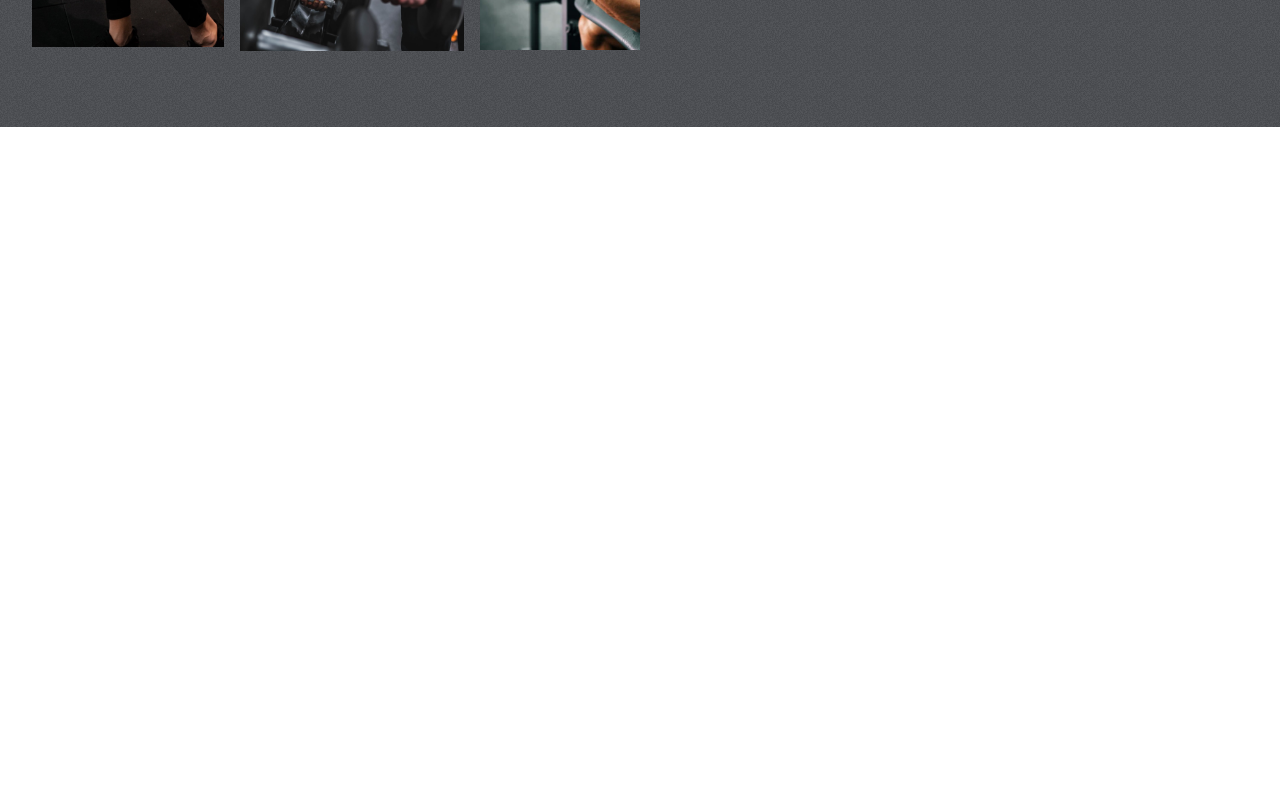
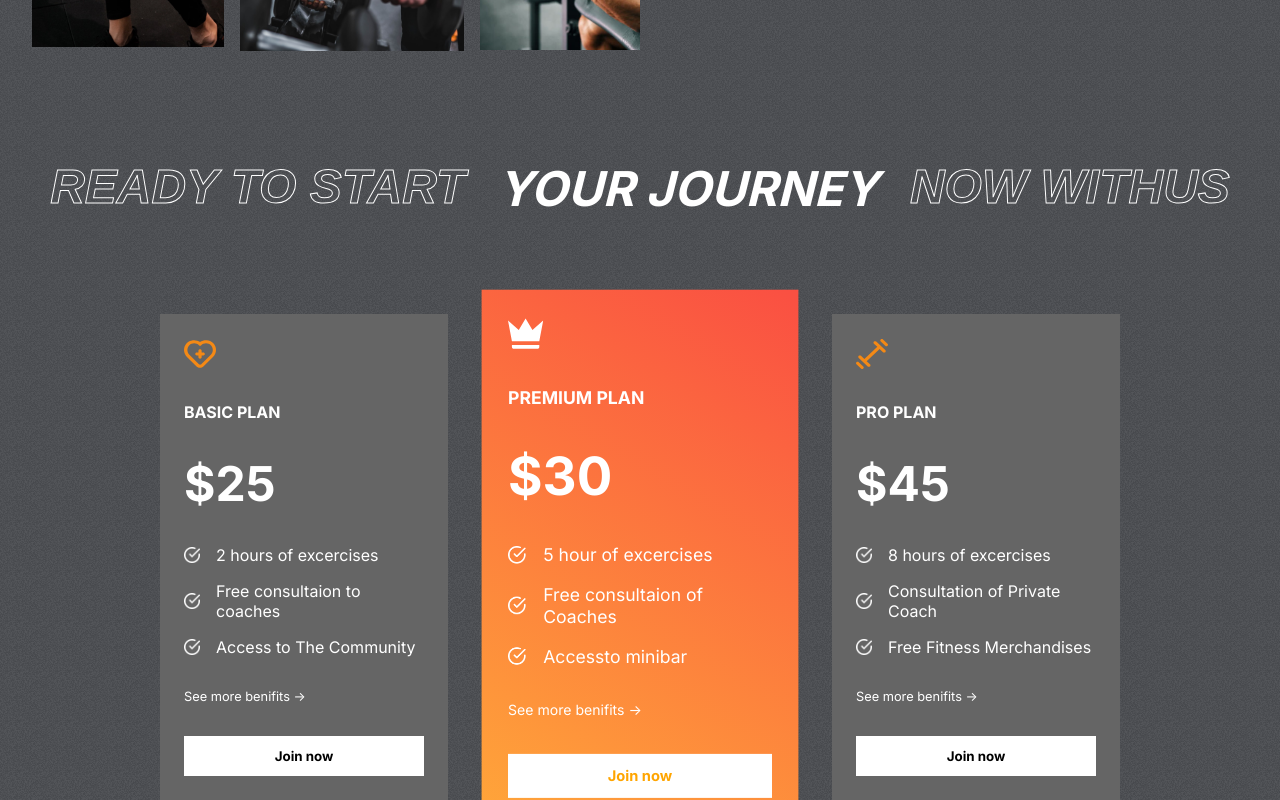
Before and after one commit to dashrathshinde07/ReactGymPro, a React (Create React App) app: page / in a window 1280 px wide. Shown: the part 1664-2464 px from the top of the page. Before the commit the page ends 1791 px from the top, so only its background shows below. Built offline with nearby package versions, Linux system fonts and the light colour scheme.

Commit message:
plans section is done with styling

```diff
--- a/src/App.js
+++ b/src/App.js
@@ -1,5 +1,6 @@
 import "./App.css";
 import Hero from "./components/Hero/Hero";
+import Plans from "./components/Plans/Plans";
 import Programs from "./components/Programs/Programs";
 import Reasons from "./components/Reasons/Reasons";
 function App() {
@@ -7,6 +8,7 @@
     <Hero/>
     <Programs/>
     <Reasons/>
+    <Plans/>
   </div>;
 }
 
--- /dev/null
+++ b/src/components/Plans/Plans.css
@@ -0,0 +1,72 @@
+.plans-container {
+  margin-top: -4rem;
+  padding: 0 2rem;
+  display: flex;
+  flex-direction: column;
+  gap: 4rem;
+  position: relative;
+}
+
+.plans {
+  display: flex;
+  align-items: center;
+  justify-content: center;
+  gap: 3rem;
+}
+
+.plan {
+  display: flex;
+  flex-direction: column;
+  background: var(--caloryCard);
+  color: white;
+  gap: 2rem;
+  padding: 1.5rem;
+  width: 15rem;
+}
+
+.plan:nth-child(2) {
+  background: var(--planCard);
+  transform: scale(1.1);
+}
+
+.plan > svg {
+  fill: var(--orange);
+  width: 2rem;
+  height: 2rem;
+}
+
+.plan > :nth-child(2) {
+  font-size: 1rem;
+  font-weight: bold;
+}
+.plan > :nth-child(3) {
+  font-size: 3rem;
+  font-weight: bold;
+}
+.plan > :nth-child(5) {
+  font-size: 0.8rem;
+}
+
+.features {
+  display: flex;
+  flex-direction: column;
+  gap: 1rem;
+}
+
+.feature {
+  display: flex;
+  align-items: center;
+  gap: 1rem;
+}
+
+.feature > img {
+  width: 1rem;
+}
+
+.plans > :nth-child(2) > svg {
+  fill: white;
+}
+
+.plans > :nth-child(2) > button {
+  color: orange;
+}
--- /dev/null
+++ b/src/components/Plans/Plans.jsx
@@ -0,0 +1,47 @@
+import React from "react";
+import "./Plans.css";
+import { plansData } from "../../data/plansData";
+import whiteTick from "../../assets/whiteTick.png";
+
+const Plans = () => {
+  return (
+    <>
+      <div className="plans-container">
+        <div
+          className="programs-header"
+          style={{
+            gap: "2rem",
+          }}
+        >
+          <span className="stroke-text">READY TO START</span>
+          <span>YOUR JOURNEY</span>
+          <span className="stroke-text">NOW WITHUS</span>
+        </div>
+
+        {/* Plans card */}
+        <div className="plans">
+          {plansData.map((plan, i) => (
+            <div className="plan" key={i}>
+              {plan.icon}
+              <span>{plan.name}</span>
+              <span>${plan.price}</span>
+              <div className="features">
+                {plan.features.map((feature, i) => (
+                  <div className="feature">
+                    <img src={whiteTick} alt="" />
+                    <span key={i}>{feature}</span>
+                  </div>
+                ))}
+              </div>
+
+              <div className="span">See more benifits -></div>
+              <button className="btn">Join now</button>
+            </div>
+          ))}
+        </div>
+      </div>
+    </>
+  );
+};
+
+export default Plans;
```
Also changed, not shown: src/components/Reasons/Reasons.jsx (+8 -4 lines).
